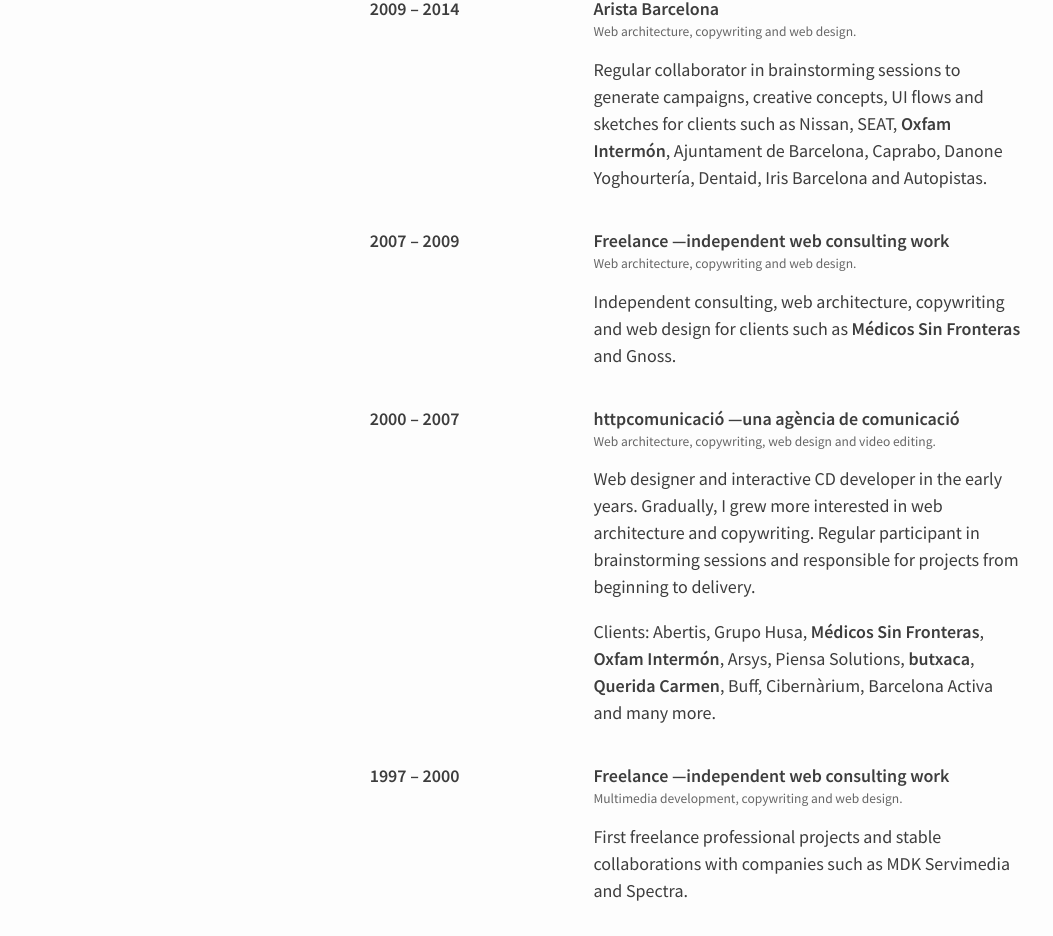
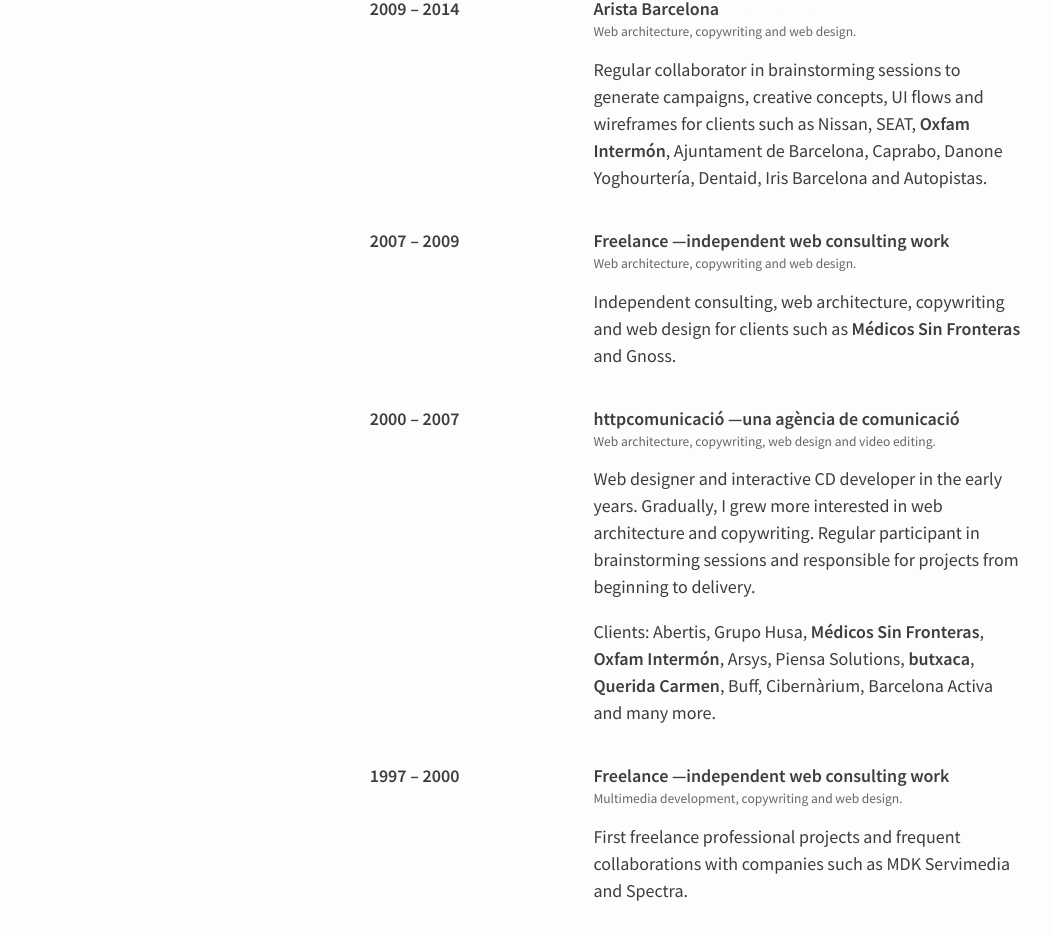
Before and after one commit to AdrianoLatorre/adriano.latorre.info, a Jekyll site: the page built from profile.md, in a window 1280 px wide and 1400 px high, scrolled down 888 px. Shown: the part 202-1138 px from the top of the window, without its empty margins (113-1166 px from the left). Built offline with Jekyll 4.4.1, drawn with Linux system fonts in a browser that asks for light colours.

Commit message:
Profile and CV

```diff
--- a/profile.md
+++ b/profile.md
@@ -33,7 +33,7 @@
             <div class="grid-66 h-i">
               <dd>Arista Barcelona <span class="nazgul">—Mordor Pedralbes</span></dd>
               <dd class="subtitle">Web architecture, copywriting and web design.</dd>
-              <dd>Regular collaborator in brainstorming sessions to generate campaigns, creative concepts, UI flows and sketches for clients such as Nissan, SEAT, <a href="/work/oxfamintermon/">Oxfam Intermón</a>, Ajuntament de Barcelona, Caprabo, Danone Yoghourtería, Dentaid, Iris Barcelona and Autopistas.</dd>
+              <dd>Regular collaborator in brainstorming sessions to generate campaigns, creative concepts, UI flows and wireframes for clients such as Nissan, SEAT, <a href="/work/oxfamintermon/">Oxfam Intermón</a>, Ajuntament de Barcelona, Caprabo, Danone Yoghourtería, Dentaid, Iris Barcelona and Autopistas.</dd>
             </div>
             <div class="grid-33 h-i">
               <dt>2007 – 2009</dt>
@@ -58,7 +58,7 @@
             <div class="grid-66 h-i">
               <dd>Freelance —independent web consulting work</dd>
               <dd class="subtitle">Multimedia development, copywriting and web design.</dd>
-              <dd>First freelance professional projects and stable collaborations with companies such as MDK Servimedia and Spectra.</dd>
+              <dd>First freelance professional projects and frequent collaborations with companies such as MDK Servimedia and Spectra.</dd>
             </div>
           </div>
         </dl>
```
Also changed, not shown: 3 other files.
